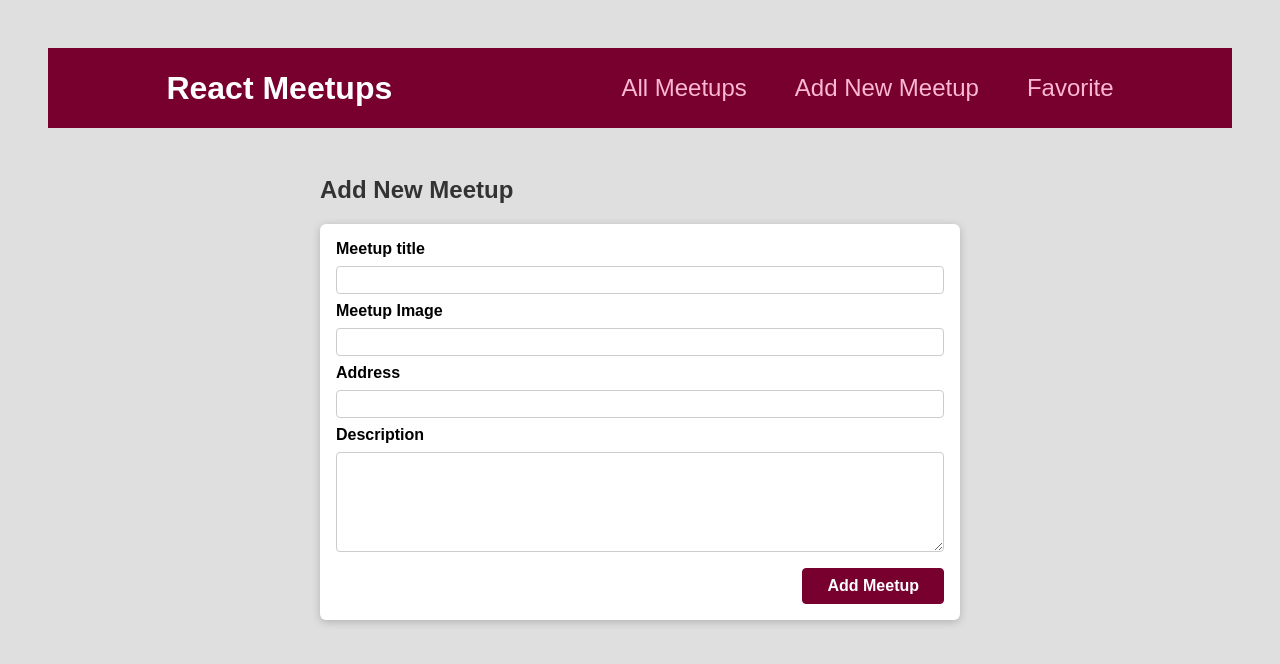
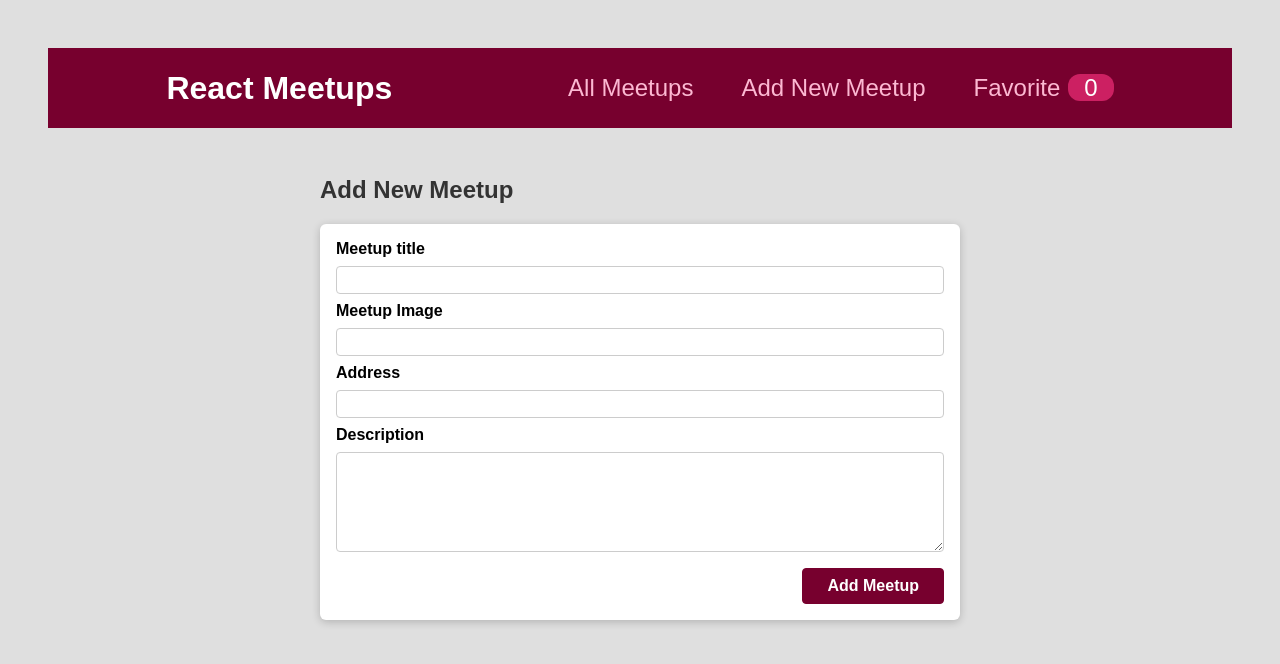
Before and after one commit to BaoKhanh99/learning-reactjs, a React (Create React App) app: page /new-meetup in a window 1280 px wide. Shown: the top 664 px of the page. Built offline with nearby package versions, Linux system fonts and the light colour scheme.

Commit message:
Count favorites

```diff
--- a/src/components/layout/MainNavigation.jsx
+++ b/src/components/layout/MainNavigation.jsx
@@ -1,7 +1,11 @@
+import { useContext } from 'react';
 import { Link } from 'react-router-dom';
+import FavoritesContext from '../../store/favorites-context';
 import classes from './MainNavigation.module.css';
 
 function MainNavigation() {
+  const favoritesCtx = useContext(FavoritesContext)
+
   return (
     <header className={classes.header}>
       <div className={classes.logo}>React Meetups</div>
@@ -14,7 +18,10 @@ function MainNavigation() {
             <Link to='/new-meetup'>Add New Meetup</Link>
           </li>
           <li>
-            <Link to='/favorites'>Favorite</Link>
+            <Link to='/favorites'>
+              Favorite
+              <span className={classes.badge}>{favoritesCtx.total}</span>
+            </Link>
           </li>
         </ul>
       </nav>
```
